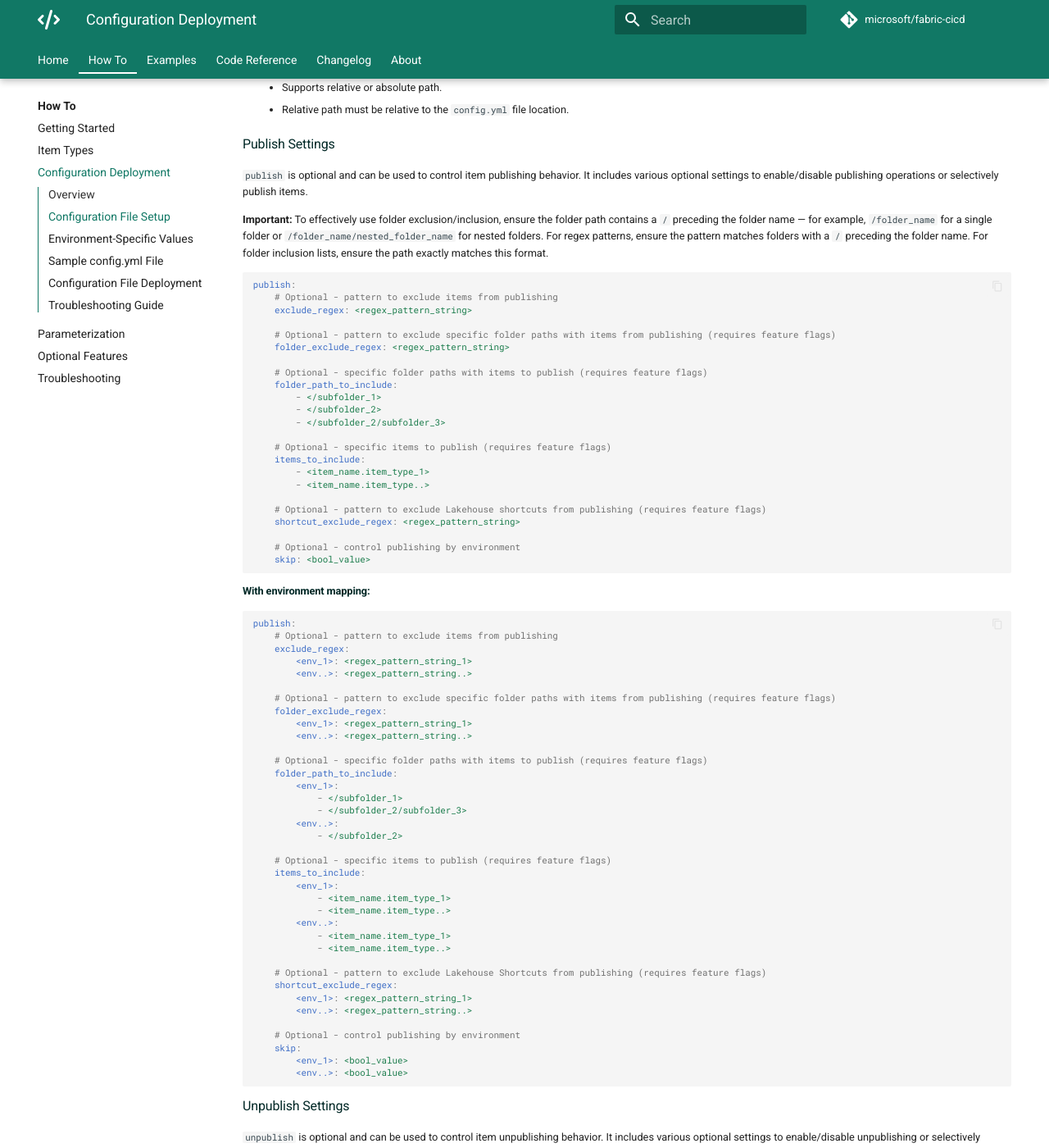
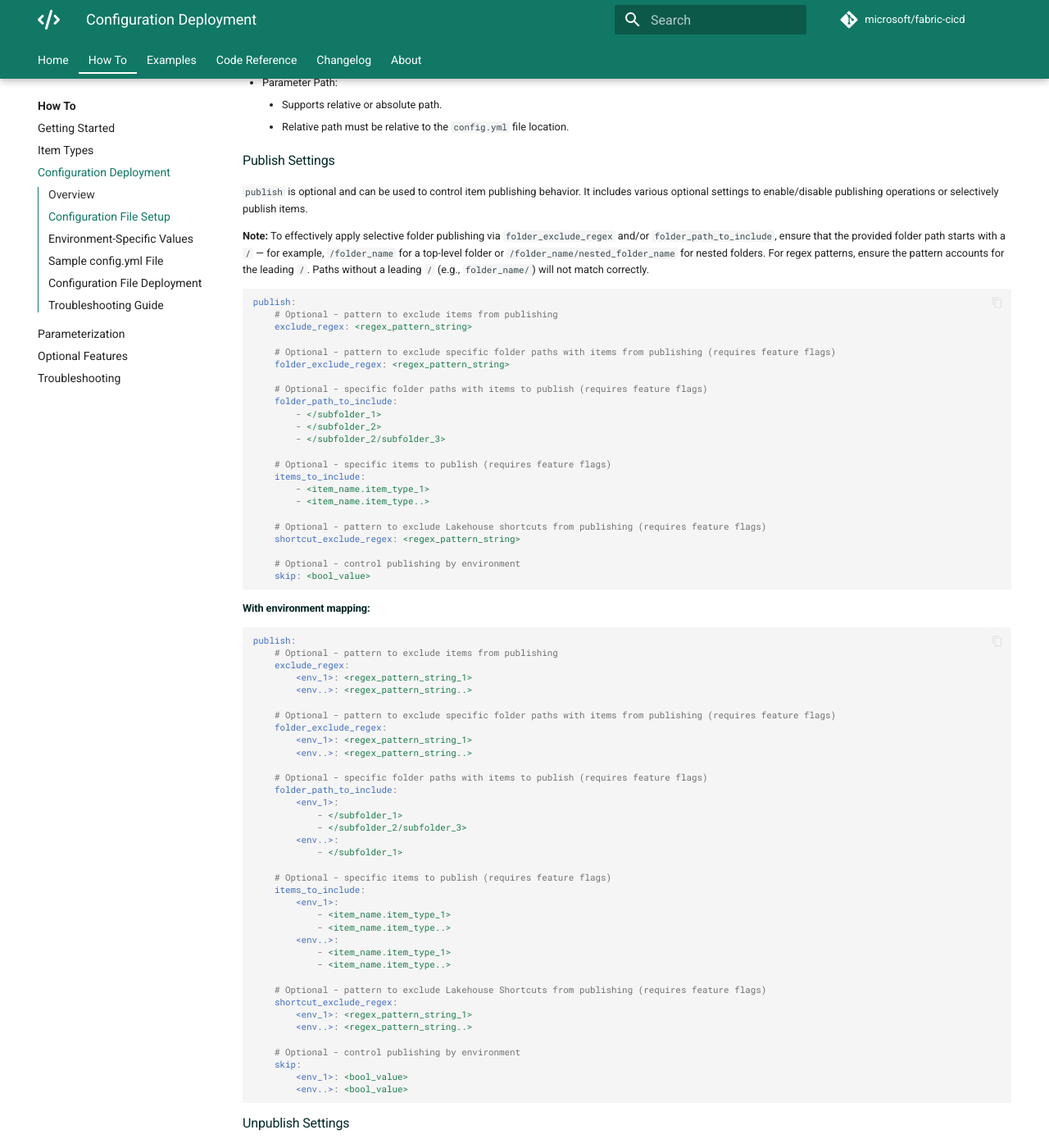
Before and after one commit to shirasassoon/fabric-cicd, an MkDocs documentation site: the page built from docs/how_to/config_deployment.md, in a window 1280 px wide and 1400 px high, scrolled down 2054 px. Shown: the whole window at 82% size. Built offline with MkDocs 1.6.1 and Material for MkDocs 9.7.7, drawn with Linux system fonts in a browser that asks for light colours; comment, search, counter and statistics services are not loaded; the version menu is left out; some of the changed text lies outside the part shown.

Commit message:
fix wording

````diff
--- a/docs/how_to/config_deployment.md
+++ b/docs/how_to/config_deployment.md
@@ -115,7 +115,7 @@
 
 `publish` is optional and can be used to control item publishing behavior. It includes various optional settings to enable/disable publishing operations or selectively publish items.
 
-**Important:** To effectively use folder exclusion/inclusion, ensure the folder path contains a `/` preceding the folder name — for example, `/folder_name` for a single folder or `/folder_name/nested_folder_name` for nested folders. For regex patterns, ensure the pattern matches folders with a `/` preceding the folder name. For folder inclusion lists, ensure the path exactly matches this format.
+**Note:** To effectively apply selective folder publishing via `folder_exclude_regex` and/or `folder_path_to_include`, ensure that the provided folder path starts with a `/` — for example, `/folder_name` for a top-level folder or `/folder_name/nested_folder_name` for nested folders. For regex patterns, ensure the pattern accounts for the leading `/`. Paths without a leading `/` (e.g., `folder_name/`) will not match correctly.
 
 ```yaml
 publish:
@@ -163,7 +163,7 @@
             - </subfolder_1>
             - </subfolder_2/subfolder_3>
         <env..>:
-            - </subfolder_2>
+            - </subfolder_1>
 
     # Optional - specific items to publish (requires feature flags)
     items_to_include:
````
Also changed, not shown: other parts of docs/how_to/config_deployment.md (+1 -1 lines).
